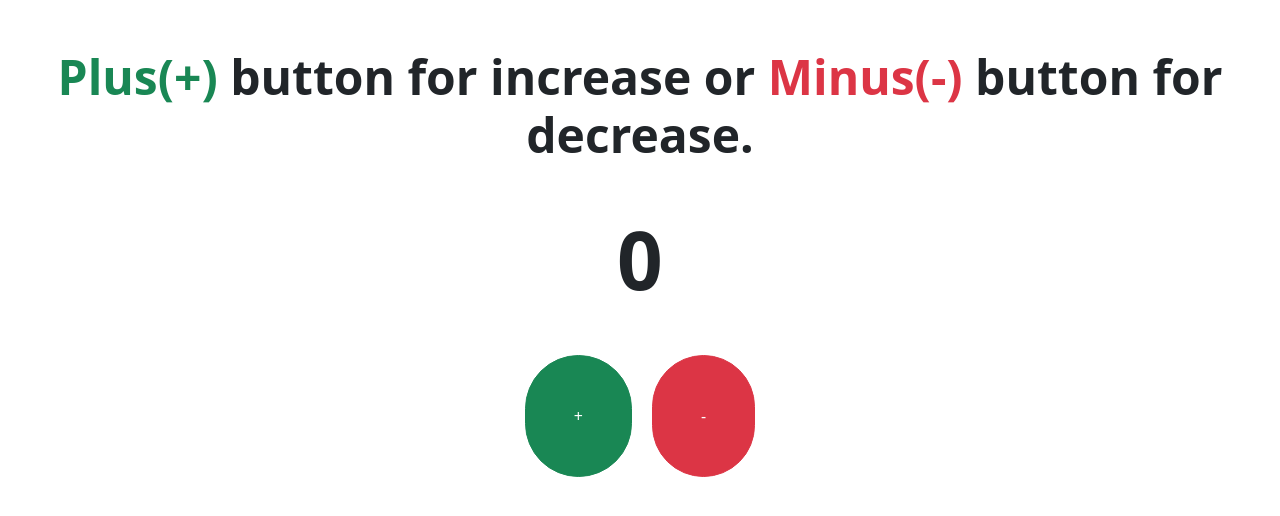
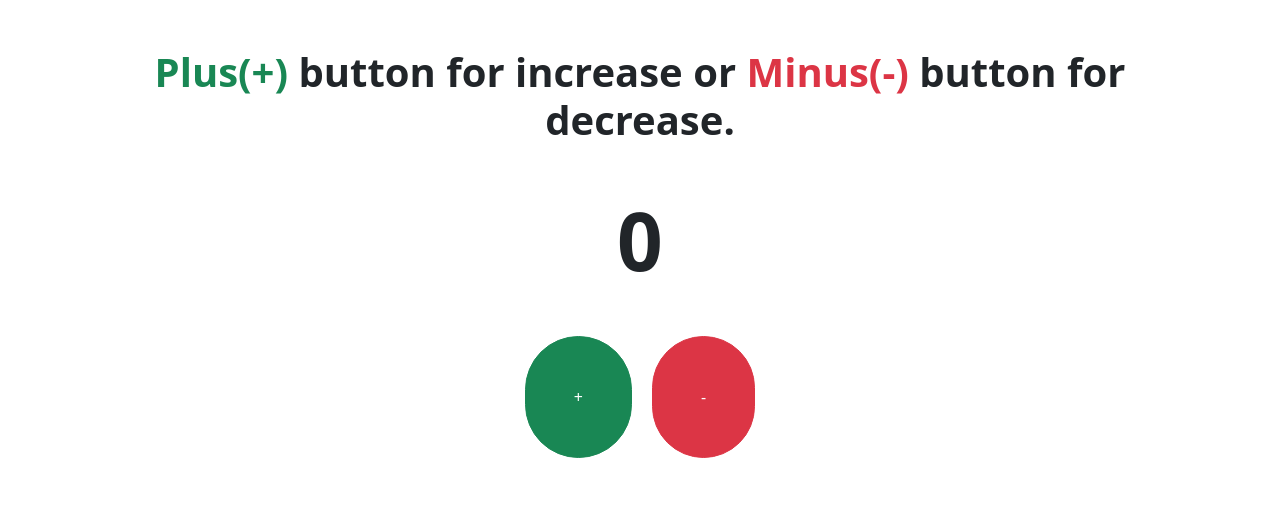
Before and after one commit to arifmia1129/counter-js-project, a plain HTML site: page index.html in a window 1280 px wide. Drawn offline with nearby package versions, Linux system fonts and the light colour scheme.

Commit message:
bug fixed

```diff
--- a/index.html
+++ b/index.html
@@ -10,9 +10,9 @@
         integrity="sha384-1BmE4kWBq78iYhFldvKuhfTAU6auU8tT94WrHftjDbrCEXSU1oBoqyl2QvZ6jIW3" crossorigin="anonymous">
 </head>
 
-<body>
+<body class="container">
     <header>
-        <h1 class="text-center display-5 fw-bold my-5"><span class="text-success fw-bold">Plus(+)</span> button for
+        <h1 class="text-center display-6 fw-bold my-5"><span class="text-success fw-bold">Plus(+)</span> button for
             increase
             or
 
```
